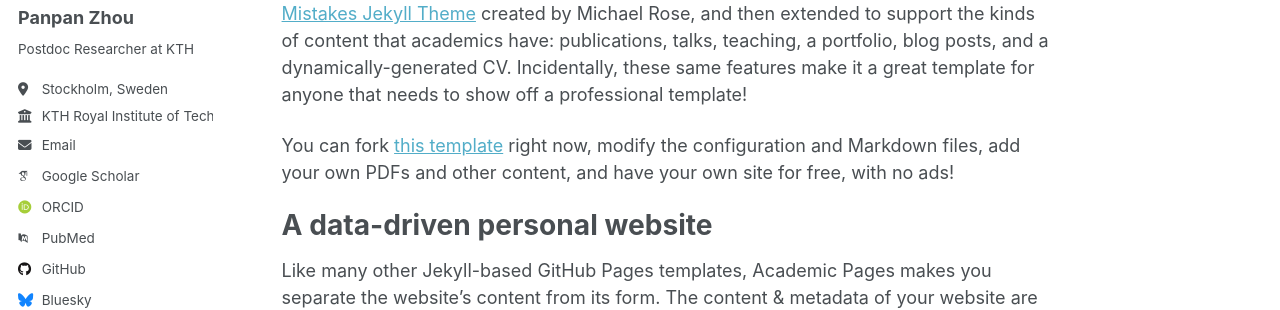
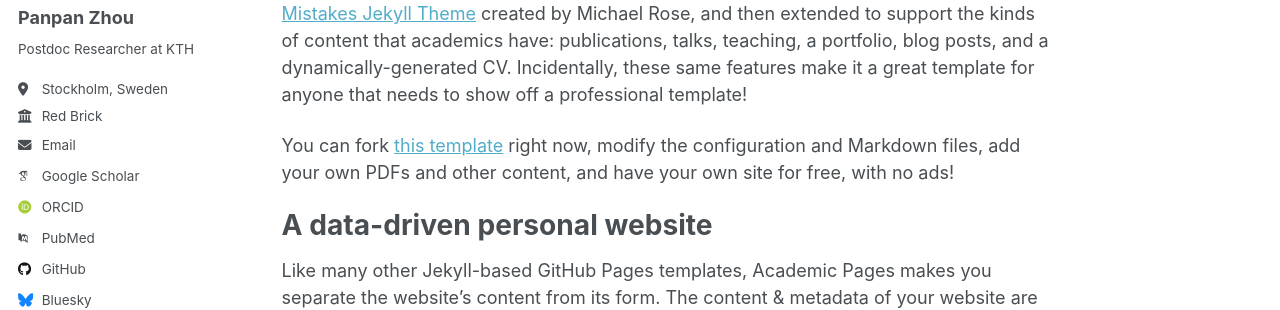
Before and after one commit to PanpanZhou11/Panpan-Zhou.github.io, a Jekyll site: the page built from _pages/about.md, in a window 1280 px wide. Shown: the part 277-587 px from the top of the page. Built offline with Jekyll 4.4.1, drawn with Linux system fonts in a browser that asks for light colours; some web fonts are replaced; a script that is not in the unit is left out.

Commit message:
Update _config.yml

```diff
--- a/_config.yml
+++ b/_config.yml
@@ -28,7 +28,7 @@ author:
   pronouns         : # example: "she/her"
   bio              : "Postdoc Researcher at KTH"
   location         : "Stockholm, Sweden"
-  employer         : "KTH Royal Institute of Technology"
+  employer         : "Red Brick"
   uri              : # URL
   email            : "none@example.org"
 
```
